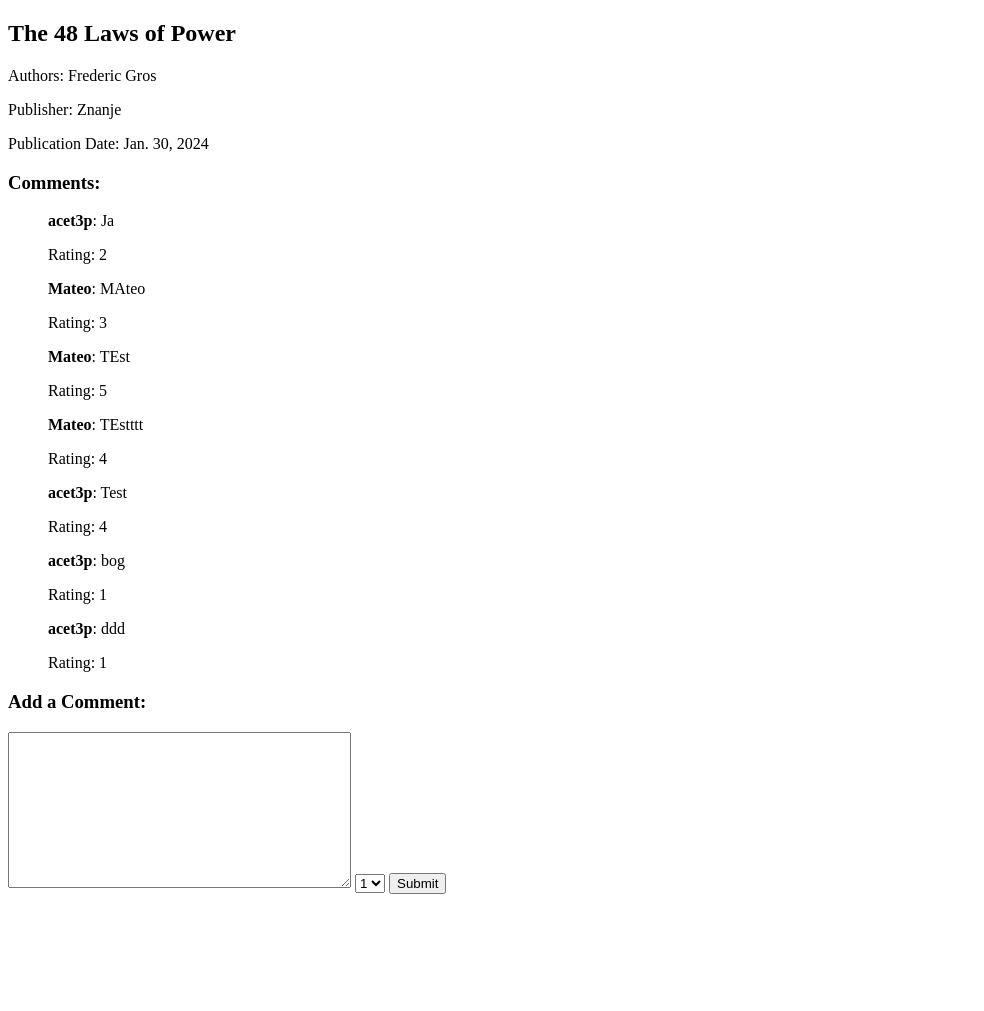
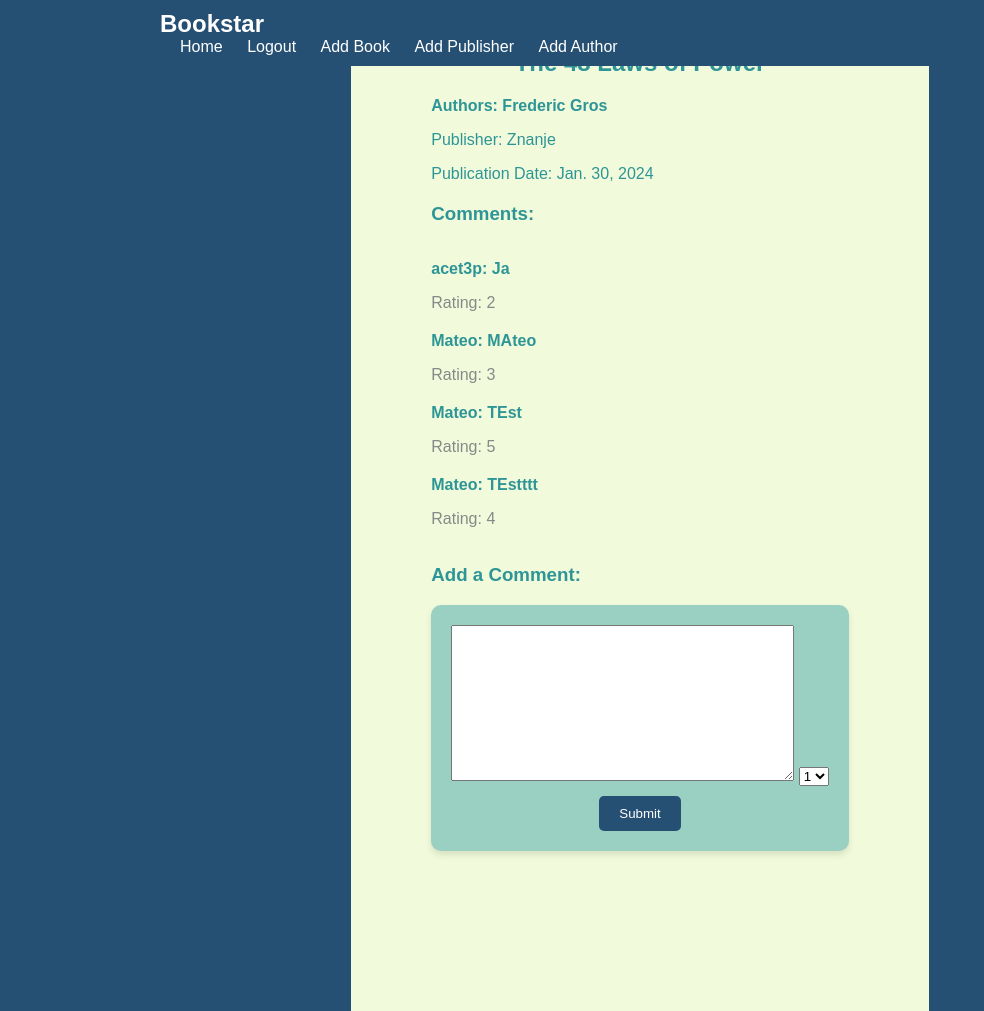
Before and after one commit to AceTep/bookstar, a Django app: page /books/book/2/ in a window 1280 px wide. Shown: the whole page, without its empty margins (0-984 px from the left). Before the commit the page ends 894 px from the top, so only its background shows below. Run offline with Django 4.2, Linux system fonts and the light colour scheme; a user stored in the database is signed in; data comes from the database, SQL or seed files in the repository; both versions use the stored data as it was after the commit.

Commit message:
Stlyes done, fixed authors on book_detail

```diff
--- a/myproject/books/forms.py
+++ b/myproject/books/forms.py
@@ -4,7 +4,7 @@
 class BookForm(forms.ModelForm):
     class Meta:
         model = Book
-        fields = ['title', 'authors', 'publisher', 'publication_date', 'comments']  # Include 'comments' field
+        fields = ['title', 'authors', 'publisher', 'publication_date']  # Include 'comments' field
         widgets = {
             'publication_date': forms.DateInput(attrs={'type': 'date'}),
             'authors': forms.SelectMultiple(attrs={'class': 'form-control'}),
--- /dev/null
+++ b/myproject/books/static/styles.css
@@ -0,0 +1,278 @@
+body {
+    font-family: Arial, sans-serif;
+    background-color: #265073;
+    color: #2D9596;
+    margin: 0;
+    padding: 0;
+    display: flex;
+    justify-content: center;
+    align-items: center;
+    height: 100vh;
+}
+
+.login-container {
+    max-width: 400px;
+    width: 100%;
+}
+.registration-container {
+    max-width: 500px;
+    width: 100%;
+}
+
+form {
+    background-color: #9AD0C2;
+    padding: 20px;
+    border-radius: 10px;
+    box-shadow: 0 4px 6px rgba(0, 0, 0, 0.1);
+}
+
+h2 {
+    text-align: center;
+}
+
+button {
+    background-color: #F1FADA;
+    color: #265073;
+    border: none;
+    padding: 10px 20px;
+    border-radius: 5px;
+    cursor: pointer;
+    margin: 0 auto; /* Center the button horizontally */
+    display: block; /* Ensure the button takes up full width */
+    margin-top: 10px;
+}
+
+
+.register-link {
+    text-align: center;
+    margin-top: 10px;
+}
+.login-link {
+    text-align: center;
+    margin-top: 10px;
+}
+a {
+    color: #2D9596;
+    text-decoration: none;
+}
+
+a:hover {
+    text-decoration: underline;
+}
+
+
+.navbar {
+    background-color: #265073;
+    color: #ffffff;
+    padding: 10px 0;
+    position: fixed;
+    top: 0;
+    left: 0;
+    width: 100%;
+    z-index: 1000;
+}
+
+.container {
+    max-width: 960px;
+    margin: 0 auto;
+}
+
+.navbar-brand {
+    margin: 0;
+    padding: 0;
+    font-size: 24px;
+}
+
+.navbar-nav {
+    list-style-type: none;
+    padding: 0;
+    margin: 0;
+}
+
+.nav-item {
+    display: inline;
+    margin-left: 20px;
+}
+
+.nav-link {
+    color: #ffffff;
+    text-decoration: none;
+}
+
+.nav-link:hover {
+    text-decoration: underline;
+}
+
+.content-wrapper {
+    margin-top: 80px; /* Adjust margin to make space for navbar */
+}
+
+.pale-background {
+    background-color: #F1FADA; /* Pale color */
+    padding: 60px;
+}
+
+h1, h2, h3 {
+    margin-top: 20px;
+}
+
+ul {
+    list-style-type: none;
+    padding: 0;
+}
+
+li {
+    margin-bottom: 10px;
+}
+
+
+/* Edit and Delete Button Styles */
+.edit-button, .delete-button {
+    background-color: #265073;
+    color: #ffffff;
+    padding: 8px 12px;
+    border: none;
+    border-radius: 5px;
+    cursor: pointer;
+    text-decoration: none;
+    display: inline-block;
+}
+
+.edit-button:hover, .delete-button:hover {
+    background-color: #1a3c63;
+}
+
+/* Responsive styles */
+@media (max-width: 768px) {
+    .container {
+        padding: 10px;
+    }
+
+    .navbar-brand {
+        font-size: 20px;
+    }
+
+    .nav-item {
+        display: block;
+        margin: 10px 0;
+    }
+}
+
+.naslov {
+text-align:  left;
+}
+
+.naslov:hover {
+    color: #1a3c63; /* Change hover color to match your design */
+}
+
+.add-author-container {
+    max-width: 400px;
+    margin: 80px auto;
+    padding: 20px;
+    border-radius: 5px;
+}
+
+.add-author-container h2 {
+    font-size: 24px;
+    margin-bottom: 20px;
+}
+
+.add-author-container form {
+    margin-bottom: 20px;
+}
+
+.submit-author-button {
+    background-color: #265073;
+    color: #ffffff;
+    padding: 10px 20px;
+    border: none;
+    border-radius: 5px;
+    cursor: pointer;
+}
+
+.submit-author-button:hover {
+    background-color: #1a3c63;
+}
+
+.book-detail-container {
+    max-width: 600px;
+    margin: 80px auto;
+    padding: 20px;
+}
+
+.book-detail-container h2 {
+    font-size: 24px;
+    margin-bottom: 20px;
+}
+
+.book-detail-container p {
+    margin-bottom: 10px;
+}
+
+.authors {
+    font-weight: bold;
+}
+
+.comments-heading, .add-comment-heading {
+    margin-top: 20px;
+}
+.comment-list {
+    max-height: 300px; /* Adjust the height as needed */
+    overflow-y: auto; /* Add vertical scrollbar if needed */
+    padding: 0;
+}
+
+.comment {
+    margin-bottom: 20px;
+}
+
+.comment-text {
+    font-weight: bold;
+}
+
+.comment-rating {
+    color: #888888;
+}
+
+.submit-comment-button {
+    background-color: #265073;
+    color: #ffffff;
+    padding: 10px 20px;
+    border: none;
+    border-radius: 5px;
+    cursor: pointer;
+}
+
+.submit-comment-button:hover {
+    background-color: #1a3c63;
+}
+
+.delete-book-container {
+    max-width: 600px;
+    margin: 100px auto;
+    padding: 20px;
+    text-align: center;
+}
+
+.delete-book-title {
+    color: #ffffff;
+    margin-bottom: 20px;
+}
+
+.delete-book-message {
+    margin-bottom: 20px;
+}
+
+.confirm-delete-button {
+    background-color: #265073;
+    color: #ffffff;
+    padding: 10px 20px;
+    border: none;
+    border-radius: 5px;
+    cursor: pointer;
+}
+
+.confirm-delete-button:hover {
+    background-color: #1a3c63;
+}
--- a/myproject/books/templates/book_detail.html
+++ b/myproject/books/templates/book_detail.html
@@ -1,35 +1,28 @@
-<!DOCTYPE html>
-<html lang="en">
-<head>
-    <meta charset="UTF-8">
-    <meta name="viewport" content="width=device-width, initial-scale=1.0">
-    <title>Book Detail</title>
-</head>
-<body>
+{% extends 'navbar.html' %}
+
+{% block content %}
+<div class="book-detail-container">
     <h2>{{ book.title }}</h2>
-    <p>Authors: {% for author in book.authors.all %}{{ author.name }}{% if not forloop.last %}, {% endif %}{% endfor %}</p>
-    <p>Publisher: {{ book.publisher.name }}</p>
-    <p>Publication Date: {{ book.publication_date }}</p>
+    <p class="authors">Authors: {% for author in book.authors.all %}{{ author.name }}{% if not forloop.last %}, {% endif %}{% endfor %}</p>
+    <p class="publisher">Publisher: {{ book.publisher.name }}</p>
+    <p class="publication-date">Publication Date: {{ book.publication_date }}</p>
 
-    <h3>Comments:</h3>
-    <ul>
+    <h3 class="comments-heading">Comments:</h3>
+    <ul class="comment-list">
         {% for comment in comments %}
-        <div class="comment">
-            <p><strong>{{ comment.user.username }}</strong>: {{ comment.comment }}</p>
-            <p>Rating: {{ comment.rating }}</p>
-        </div>
+        <li class="comment">
+            <p class="comment-text"><strong>{{ comment.user.username }}</strong>: {{ comment.comment }}</p>
+            <p class="comment-rating">Rating: {{ comment.rating }}</p>
+        </li>
         {% endfor %}
-
-
     </ul>
 
-    <h3>Add a Comment:</h3>
+    <h3 class="add-comment-heading">Add a Comment:</h3>
     <form method="post">
         {% csrf_token %}
         {{ form.comment }}
         {{ form.rating }}
-        <button type="submit">Submit</button>
+        <button type="submit" class="submit-comment-button">Submit</button>
     </form>
-
-</body>
-</html>
+</div>
+{% endblock %}
--- /dev/null
+++ b/myproject/books/templates/navbar.html
@@ -0,0 +1,36 @@
+{% load static %}
+<!DOCTYPE html>
+<html lang="en">
+<head>
+    <meta charset="UTF-8">
+    <meta name="viewport" content="width=device-width, initial-scale=1.0">
+    <title>Bookstar</title>
+    <link rel="stylesheet" type="text/css" href="{% static 'styles.css' %}">
+</head>
+<body>
+    <nav class="navbar">
+        <div class="container">
+            <h1 class="navbar-brand">Bookstar</h1>
+            <ul class="navbar-nav">
+                <li class="nav-item"><a href="{% url 'home' %}" class="nav-link">Home</a></li> <!-- Home button -->
+                {% if user.is_authenticated %}
+                    <li class="nav-item"><a href="{% url 'logout' %}" class="nav-link">Logout</a></li>
+                    <li class="nav-item"><a href="{% url 'add_book' %}" class="nav-link">Add Book</a></li>
+                    <li class="nav-item"><a href="{% url 'add_publisher' %}" class="nav-link">Add Publisher</a></li>
+                    <li class="nav-item"><a href="{% url 'add_author' %}" class="nav-link">Add Author</a></li>
+                {% else %}
+                    <li class="nav-item"><a href="{% url 'login' %}" class="nav-link">Login</a></li>
+                    <li class="nav-item"><a href="{% url 'register' %}" class="nav-link">Register</a></li>
+                {% endif %}
+            </ul>
+        </div>
+    </nav>
+
+    <div class="content-wrapper">
+        <div class="pale-background">
+            {% block content %}
+            {% endblock %}
+        </div>
+    </div>
+</body>
+</html>
--- a/myproject/books/views.py
+++ b/myproject/books/views.py
@@ -105,13 +105,15 @@
 
 def delete_book(request, book_id):
     book = get_object_or_404(Book, id=book_id)
-    if request.user == book.upload_user:
+    if request.method == 'POST':
         book.delete()
-    return redirect('home')
+        return redirect('home')  # Redirect to the home page after deletion
+    return render(request, 'delete_book.html', {'book': book})
 
 @login_required
 def book_detail(request, book_id):
     book = get_object_or_404(Book, pk=book_id)
+    authors = book.authors.all()
     comments = book.bookcomment_set.all()
     form = CommentForm()
 
@@ -126,7 +128,7 @@
             update_book_ratings(book)
             return redirect('book_detail', book_id=book_id)
 
-    return render(request, 'book_detail.html', {'book': book, 'comments': comments, 'form': form})
+    return render(request, 'book_detail.html', {'book': book, 'authors': authors, 'comments': comments, 'form': form})
 
 def update_book_ratings(book):
     # Calculate new average rating and total ratings
```
Also changed, not shown: myproject/books/static/style.css (deleted, +0 -11 lines), myproject/books/templates/add_author.html (+7 -11 lines), myproject/books/templates/add_book.html (+8 -14 lines), myproject/books/templates/add_publisher.html (+7 -11 lines), myproject/books/templates/delete_book.html (+11 -6 lines), myproject/books/templates/edit_book.html (+8 -12 lines), myproject/books/templates/home.html (+16 -30 lines), myproject/books/templates/registration/login.html (+7 -2 lines), myproject/books/templates/registration/register.html (+6 -1 lines), myproject/db.sqlite3.
